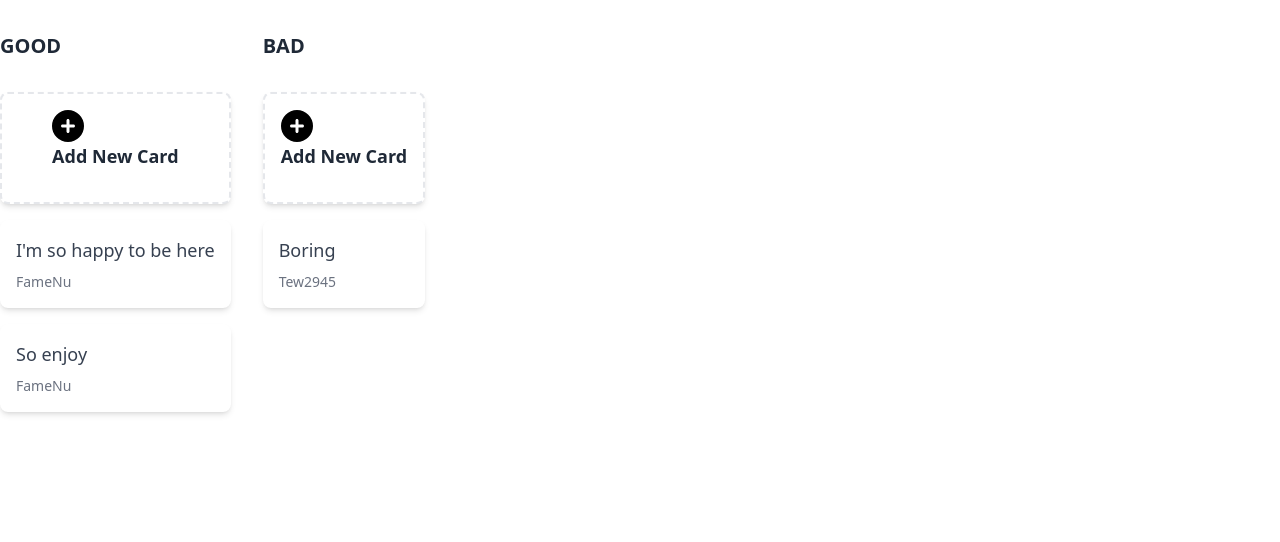
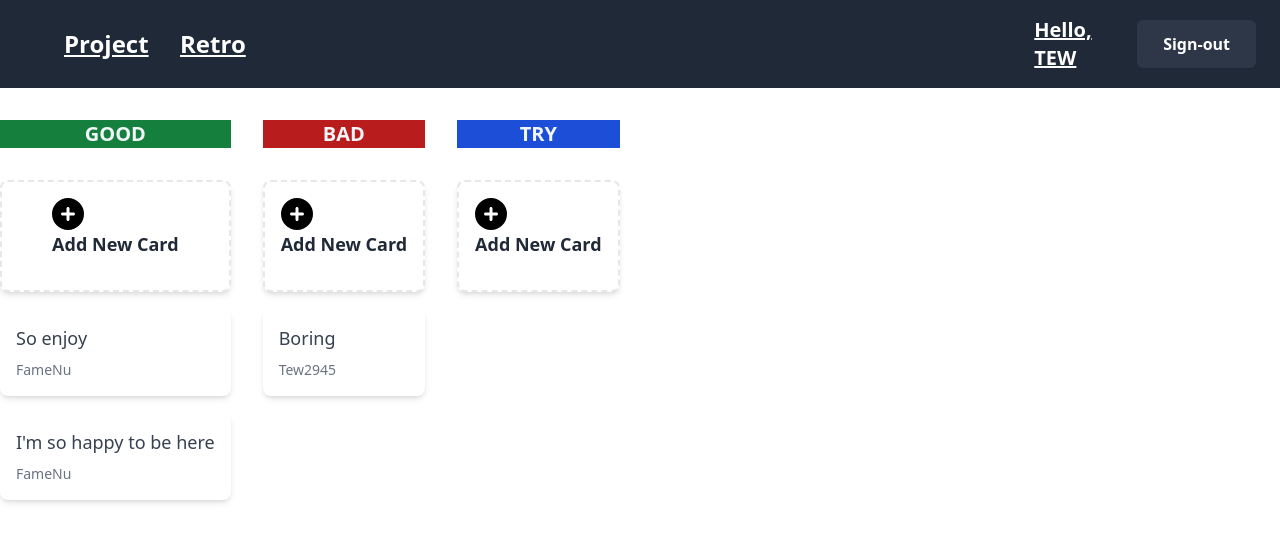
Before and after one commit to ChinnaphatLoha/PROJECT2-SEC-2-bit.ac.th.tew, a Vue app: page /meeting in a window 1280 px wide. Shown: the top 542 px of the page. Built offline with nearby package versions, Linux system fonts and the light colour scheme; no server answers.

Commit message:
Add : add feedback with reversed array

```diff
--- a/src/common/components/retro_feedback/AddFeedBackBtn.vue
+++ b/src/common/components/retro_feedback/AddFeedBackBtn.vue
@@ -27,10 +27,10 @@ const closeModal = () => {
 }
 
 const updateFeedbackRecords = (newContent) => {
-  // console.log('This is new content: ', newContent);
+  console.log('This is new content: ', newContent);
   const { action } = feedbackManagement(feedbackRecords);
   action.addFeedback(type,newContent,'gay');
-  // console.log(action.listFeedbacks());
+  console.log(action.listFeedbacks());
 }
 
 
--- a/src/common/components/retro_feedback/FormFeedBack.vue
+++ b/src/common/components/retro_feedback/FormFeedBack.vue
@@ -6,8 +6,12 @@ const emits = defineEmits(['addNewFeedback', 'closeModal']);
 const feedbackContent = ref('');
 const handleSubmit = () => {
   let content = feedbackContent.value.trim()
-  emits('addNewFeedback',content)
-  feedbackContent.value = '';
+  if(content){
+    emits('addNewFeedback',content)
+    emits('closeModal')
+    feedbackContent.value = '';
+
+  }
 }
 </script>
 <template>
@@ -27,12 +31,14 @@ const handleSubmit = () => {
           <label for="content" class="block text-sm font-medium text-gray-700">Your Feedback</label>
           <textarea id="content" v-model="feedbackContent"
             class="mt-1 block w-full rounded-md border-gray-300 shadow-sm focus:border-indigo-500 focus:ring focus:ring-indigo-200 focus:ring-opacity-50"
-            rows="3" required></textarea>
+            rows="3" required
+            @keydown.enter="handleSubmit"
+            >
+          </textarea>
         </div>
         <div class="text-right">
           <button type="submit"
             class="inline-flex items-center px-4 py-2 border border-transparent text-sm font-medium rounded-md text-white bg-indigo-600 hover:bg-indigo-700 focus:outline-none focus:ring-2 focus:ring-offset-2 focus:ring-indigo-500"
-            @click="$emit('closeModal')"
             >
             Submit
           </button>
--- a/src/common/components/retro_feedback/RetroColumn.vue
+++ b/src/common/components/retro_feedback/RetroColumn.vue
@@ -2,7 +2,7 @@
 import { reactive } from 'vue';
 import AddFeedBackBtn from './AddFeedBackBtn.vue';
 import FeedBackCard from './FeedBackCard.vue';
-
+import TITLE_TYPE from '@/common/constants/style-config';
 
 const props = defineProps({
   feedbackRecords: {
@@ -12,15 +12,22 @@ const props = defineProps({
 });
 
 const { feedbackRecords } = props;
-const feedbackContentArr = reactive(Object.entries(feedbackRecords));
+const feedbackRecordsArr = reactive(Object.entries(feedbackRecords));
+const setStyleTitle = (title) => {
+  const style = TITLE_TYPE[title];
+  return style
+}
 
+const reversedFeedbacks = (feedbacks) => {
+  return feedbacks.slice().reverse();
+}
 </script>
 
 <template>
-  <div class="flex flex-col gap-y-4" v-for="[title, feedbacks] in feedbackContentArr" :key="title">
-    <h2 class="text-xl font-bold mb-4">{{ title }}</h2>
+  <div class="flex flex-col gap-y-4" v-for="[title, feedbacks] in feedbackRecordsArr" :key="title">
+    <h2 class="text-xl font-bold mb-4" :class="setStyleTitle(title)">{{ title }}</h2>
     <AddFeedBackBtn :feedbackRecords="feedbackRecords" :type="title" />
-    <FeedBackCard v-for="{ content, username, index } in feedbacks" :key="index">
+    <FeedBackCard v-for="{ content, username, index } in reversedFeedbacks(feedbacks)" :key="index">
       <template #content>
         {{ content }}
       </template>
--- /dev/null
+++ b/src/common/constants/style-config.js
@@ -0,0 +1,10 @@
+const TITLE_TYPE = {
+    GOOD: 'bg-green-700	text-slate-100 text-center',
+    BAD: 'bg-red-700 text-slate-100 text-center',
+    TRY: 'bg-blue-700 text-slate-100 text-center',
+    ADD: 'bg-green-700	text-slate-100 text-center',
+    KEEP: 'bg-yellow-200 text-center',
+    LESS: 'bg-red-700 text-slate-100 text-center',
+    MORE: 'bg-blue-700 text-slate-100 text-center',
+}
+export default TITLE_TYPE;
--- a/src/common/utils/feedback-management.js
+++ b/src/common/utils/feedback-management.js
@@ -7,10 +7,11 @@ const feedbackManagement = (initialFeedbacks) => {
 
     const action = {
         addFeedback(type, content, username) {
-            value.feedbackRecords[type].push({ content, username })
+            if (content)
+                value.feedbackRecords[type].push({ content, username })
         },
 
-        listFeedbacks(){
+        listFeedbacks() {
             return value.feedbackRecords;
         }
     }
--- a/src/views/RetroFeedBackView.vue
+++ b/src/views/RetroFeedBackView.vue
@@ -29,7 +29,8 @@ const meeting = reactive([
           content: "Boring",
           username: 'Tew2945'
         }
-      ]
+      ],
+      TRY: []
     }
   }
 ])
@@ -38,12 +39,12 @@ const meeting = reactive([
 </script>
 
 <template>
-  <div class="container mx-auto py-8">
+
+  <BaseLayout><div class="container mx-auto py-8">
     <div class="flex gap-8">
       <RetroColumn v-for="{ feedbackRecords, index } in meeting" :key="index" :feedbackRecords="feedbackRecords" />
     </div>
-  </div>
-  <!-- <BaseLayout></BaseLayout> -->
+  </div></BaseLayout>
 </template>
 
 <style scoped></style>
```
